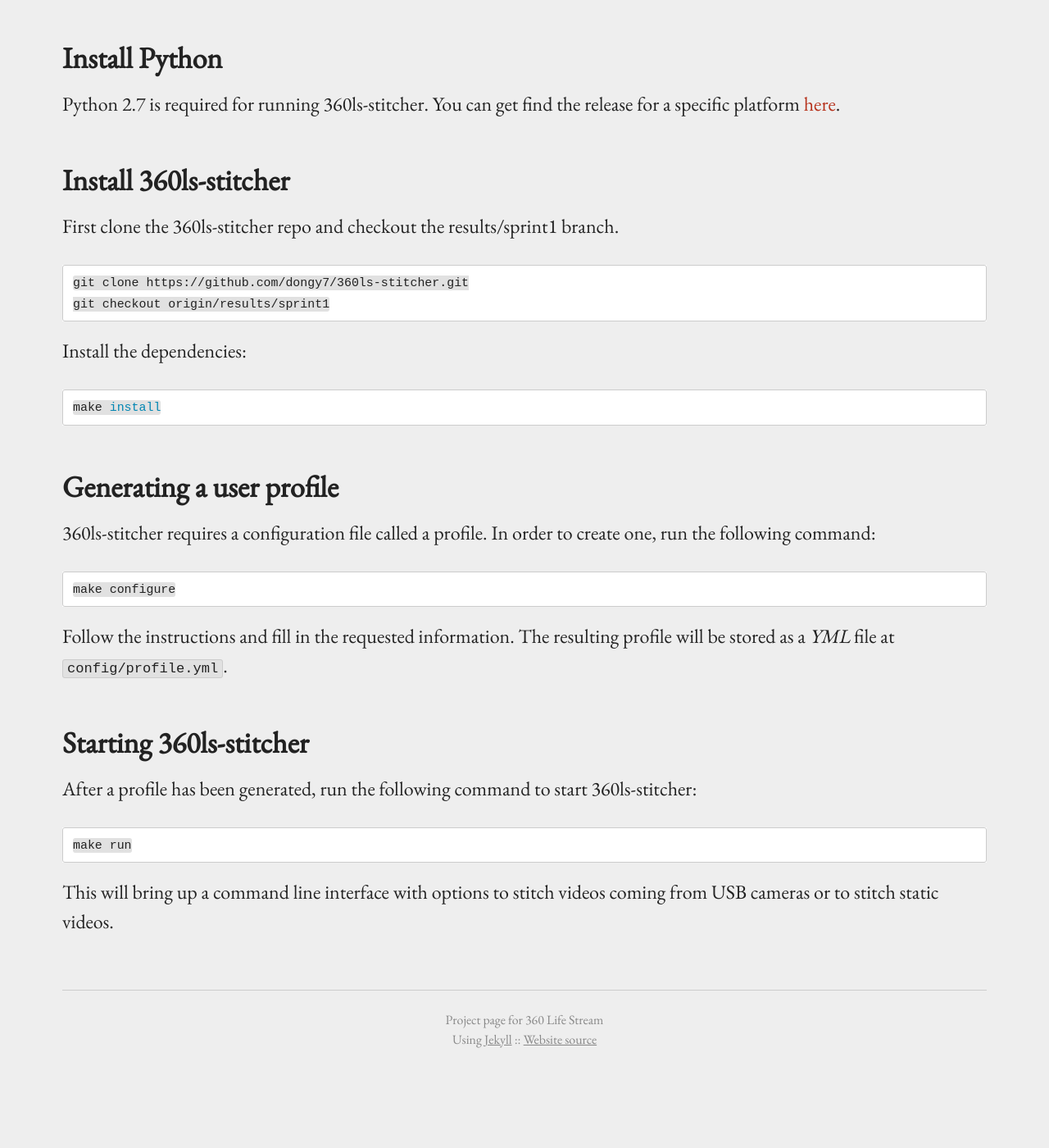
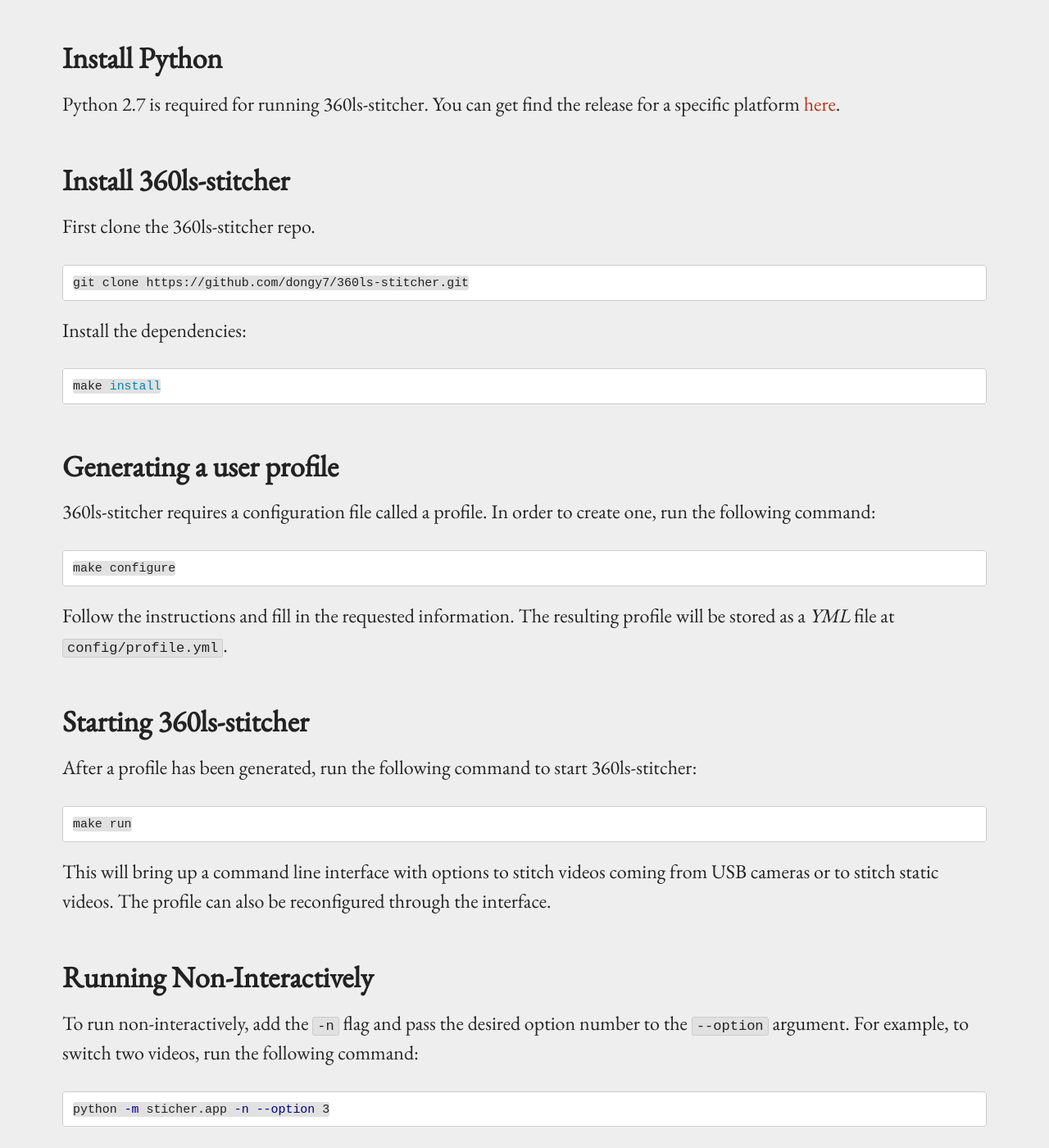
Before and after one commit to 360ls/360ls, a Jekyll site: the page built from _sprint/sprint2/code.md, in a window 1280 px wide and 1400 px high, scrolled down 502 px. Shown: the whole window at 82% size. Built offline with Jekyll 4.4.1, drawn with Linux system fonts in a browser that asks for light colours; before the commit the page ends 1805 px from its top, so only the background shows below that.

Commit message:
update code instructions

````diff
--- a/_sprint/sprint2/code.md
+++ b/_sprint/sprint2/code.md
@@ -15,11 +15,10 @@
 You can get find the release for a specific platform [here](https://www.python.org/downloads/release/python-2712/).
 
 ## Install 360ls-stitcher
-First clone the 360ls-stitcher repo and checkout the results/sprint1 branch.
+First clone the 360ls-stitcher repo.
 
 ```bash
 git clone https://github.com/dongy7/360ls-stitcher.git
-git checkout origin/results/sprint1
 ```
 
 Install the dependencies:
@@ -47,4 +46,14 @@
 ```
 
 This will bring up a command line interface with options to stitch videos coming
-from USB cameras or to stitch static videos.
+from USB cameras or to stitch static videos. The profile can also be reconfigured
+through the interface.
+
+## Running Non-Interactively
+
+To run non-interactively, add the `-n` flag and pass the desired option number to
+the `--option` argument. For example, to switch two videos, run the following command:
+
+```bash
+python -m sticher.app -n --option 3
+```
````
